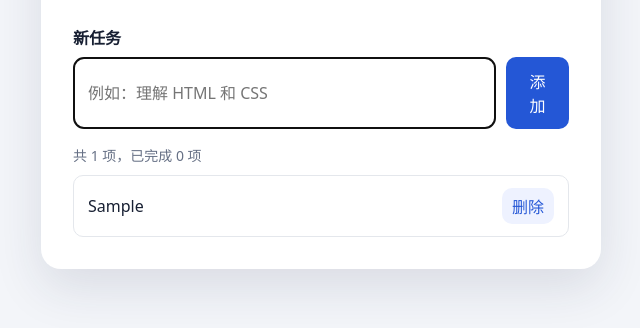
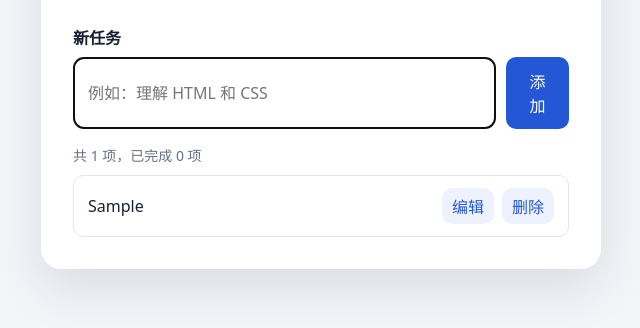
Before and after one commit to 1208784868-coder/ai-dev-learning, a plain HTML site: page index.html in a window 1280 px wide. Both pictures are taken after typing "Sample" into the empty fields and a click on the button "添加". Shown: the part 322-650 px from the top of the page, without its empty margins (319-959 px from the left). Drawn offline with Linux system fonts and the light colour scheme.

Commit message:
增加任务编辑功能

```diff
--- a/script.js
+++ b/script.js
@@ -10,6 +10,102 @@ function updateTaskStats() {
   taskStats.textContent = `共 ${totalTasks} 项，已完成 ${completedTasks} 项`;
 }
 
+function createTaskButton(label) {
+  const button = document.createElement("button");
+  button.type = "button";
+  button.textContent = label;
+  return button;
+}
+
+function createTaskItem(taskText) {
+  const taskItem = document.createElement("li");
+  const taskButton = createTaskButton(taskText);
+  taskButton.className = "task-text";
+  taskButton.setAttribute("aria-pressed", "false");
+
+  const editInput = document.createElement("input");
+  editInput.type = "text";
+  editInput.className = "task-edit-input";
+  editInput.setAttribute("aria-label", "编辑任务文字");
+  editInput.autocomplete = "off";
+
+  const editButton = createTaskButton("编辑");
+  const removeButton = createTaskButton("删除");
+  const saveButton = createTaskButton("保存");
+  const cancelButton = createTaskButton("取消");
+
+  const actions = document.createElement("div");
+  actions.className = "task-actions";
+  actions.append(editButton, removeButton, saveButton, cancelButton);
+  taskItem.append(taskButton, editInput, actions);
+
+  function setEditing(isEditing) {
+    taskButton.hidden = isEditing;
+    editButton.hidden = isEditing;
+    removeButton.hidden = isEditing;
+    editInput.hidden = !isEditing;
+    saveButton.hidden = !isEditing;
+    cancelButton.hidden = !isEditing;
+  }
+
+  function endEditing() {
+    setEditing(false);
+    editInput.value = "";
+    editInput.setCustomValidity("");
+    editButton.focus();
+  }
+
+  function saveEdit() {
+    const updatedText = editInput.value.trim();
+    if (updatedText === "") {
+      editInput.setCustomValidity("请输入任务内容。");
+      editInput.reportValidity();
+      return;
+    }
+
+    taskButton.textContent = updatedText;
+    endEditing();
+  }
+
+  taskButton.addEventListener("click", () => {
+    if (!editInput.hidden) {
+      return;
+    }
+
+    const isCompleted = taskButton.getAttribute("aria-pressed") === "true";
+    taskButton.setAttribute("aria-pressed", String(!isCompleted));
+    updateTaskStats();
+  });
+
+  editButton.addEventListener("click", () => {
+    editInput.value = taskButton.textContent;
+    setEditing(true);
+    editInput.focus();
+  });
+
+  editInput.addEventListener("input", () => {
+    editInput.setCustomValidity("");
+  });
+
+  editInput.addEventListener("keydown", (event) => {
+    if (event.key === "Enter" && !event.isComposing) {
+      event.preventDefault();
+      saveEdit();
+    }
+  });
+
+  saveButton.addEventListener("click", saveEdit);
+  cancelButton.addEventListener("click", endEditing);
+
+  removeButton.addEventListener("click", () => {
+    taskItem.remove();
+    updateTaskStats();
+  });
+
+  setEditing(false);
+  return taskItem;
+}
+
 taskForm.addEventListener("submit", (event) => {
   event.preventDefault();
 
@@ -20,31 +116,7 @@ taskForm.addEventListener("submit", (event) => {
     return;
   }
 
-  const taskItem = document.createElement("li");
-
-  const taskButton = document.createElement("button");
-  taskButton.type = "button";
-  taskButton.className = "task-text";
-  taskButton.textContent = taskText;
-  taskButton.setAttribute("aria-pressed", "false");
-
-  taskButton.addEventListener("click", () => {
-    const isCompleted = taskButton.getAttribute("aria-pressed") === "true";
-    taskButton.setAttribute("aria-pressed", String(!isCompleted));
-    updateTaskStats();
-  });
-
-  const removeButton = document.createElement("button");
-  removeButton.type = "button";
-  removeButton.textContent = "删除";
-
-  removeButton.addEventListener("click", () => {
-    taskItem.remove();
-    updateTaskStats();
-  });
-
-  taskItem.append(taskButton, removeButton);
-  taskList.append(taskItem);
+  taskList.append(createTaskItem(taskText));
   updateTaskStats();
 
   taskForm.reset();
--- a/style.css
+++ b/style.css
@@ -73,6 +73,7 @@ ul {
 
 li {
   display: flex;
+  flex-wrap: wrap;
   align-items: center;
   justify-content: space-between;
   gap: 12px;
@@ -106,3 +107,16 @@ li button:focus-visible {
   outline: 2px solid #2457d6;
   outline-offset: 3px;
 }
+
+.task-edit-input {
+  flex: 1 1 12rem;
+  min-width: 0;
+  padding: 6px 10px;
+}
+
+.task-actions {
+  display: flex;
+  flex-wrap: wrap;
+  gap: 8px;
+  margin-left: auto;
+}
```
